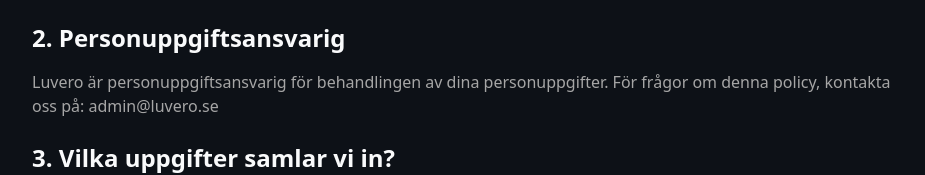
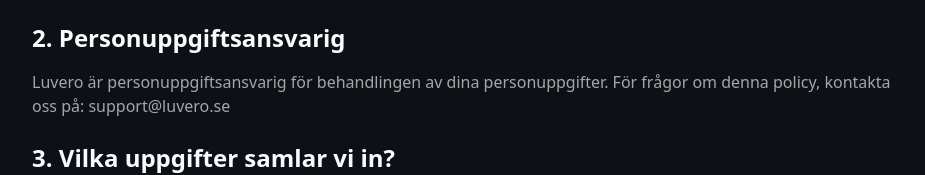
Before and after one commit to aalsaoub7-wq/dealer-shine-hub, a React (Vite) app: page /integritetspolicy in a window 1280 px wide. Shown: the part 362-537 px from the top of the page, without its empty margins (176-1101 px from the left). Built offline with nearby package versions, Linux system fonts and the light colour scheme; the HTML template or start-up script is replaced by a standard one.

Commit message:
Visual edit in Lovable
Edited UI in Lovable

```diff
--- a/src/pages/PrivacyPolicy.tsx
+++ b/src/pages/PrivacyPolicy.tsx
@@ -29,7 +29,7 @@ const PrivacyPolicy = () => {
           <section className="space-y-4">
             <h2 className="text-2xl font-semibold text-foreground">2. Personuppgiftsansvarig</h2>
             <p className="text-muted-foreground">
-              Luvero är personuppgiftsansvarig för behandlingen av dina personuppgifter. För frågor om denna policy, kontakta oss på: admin@luvero.se
+              Luvero är personuppgiftsansvarig för behandlingen av dina personuppgifter. För frågor om denna policy, kontakta oss på: support@luvero.se
             </p>
           </section>
 
```
